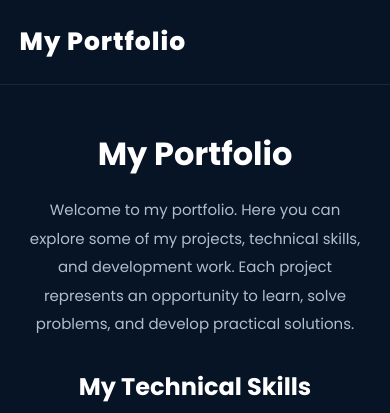
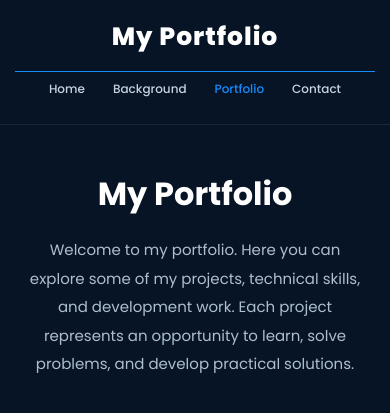
Before and after one commit to mainapodagi-design/PersonalWebsite, a plain HTML site: page HTML/portfolio.html in a window 390 px wide. Shown: the top 413 px of the page. Drawn offline with Linux system fonts and the light colour scheme; no server answers.

Commit message:
updated portfolio.css

```diff
--- a/CSS/portfolio.css
+++ b/CSS/portfolio.css
@@ -577,3 +577,57 @@
     }
 
 }
+
+/* ==========================================
+   MOBILE NAVIGATION FIX
+========================================== */
+
+@media (max-width: 768px) {
+
+    .navbar {
+        display: flex;
+        flex-direction: column;
+        align-items: center;
+        justify-content: center;
+        gap: 15px;
+        padding: 18px 15px;
+        width: 100%;
+    }
+
+    .navbar .logo {
+        text-align: center;
+    }
+
+    .navbar .nav-links {
+        display: flex !important;
+        visibility: visible !important;
+        opacity: 1 !important;
+
+        position: static !important;
+        flex-direction: row !important;
+        flex-wrap: wrap;
+        justify-content: center;
+        align-items: center;
+
+        width: 100%;
+        gap: 8px;
+        margin: 0;
+        padding: 0;
+
+        transform: none !important;
+        background: transparent;
+        box-shadow: none;
+    }
+
+    .navbar .nav-links li {
+        list-style: none;
+    }
+
+    .navbar .nav-links a {
+        display: block;
+        padding: 8px 10px;
+        font-size: 12px;
+        white-space: nowrap;
+    }
+
+}
```
